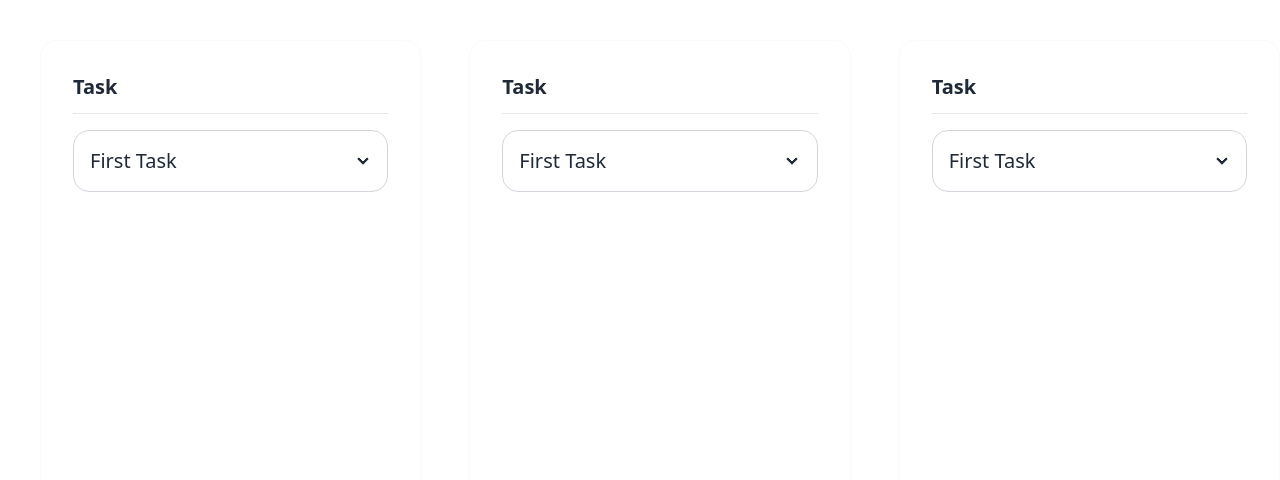
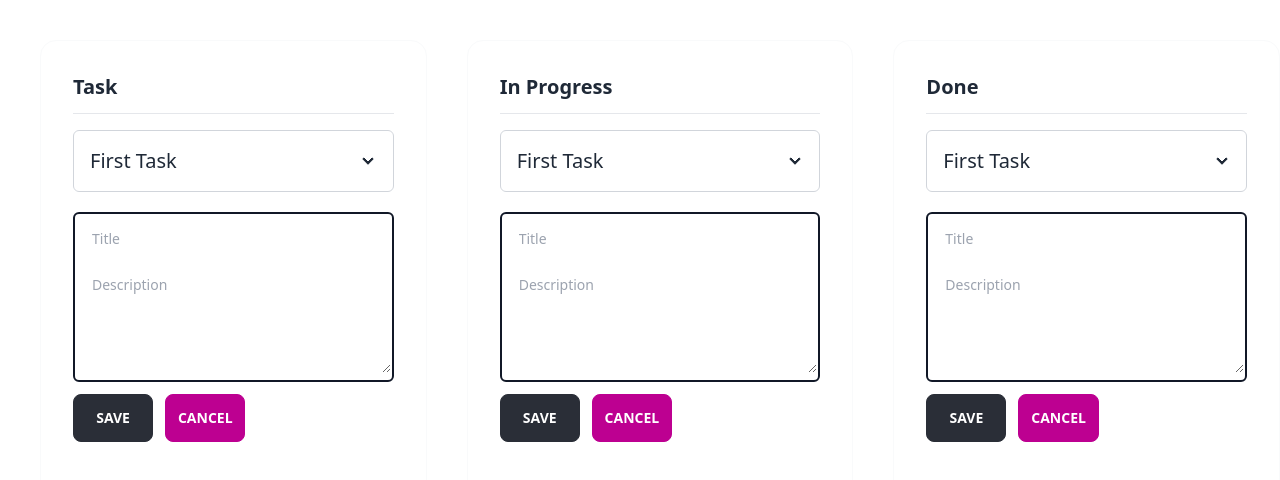
Before and after one commit to DevinWinando/personal-kanban, a React (Create React App) app: page / in a window 1280 px wide. Shown: the top 480 px of the page. Built offline with nearby package versions, Linux system fonts and the light colour scheme.

Commit message:
add: input group

```diff
--- a/src/App.js
+++ b/src/App.js
@@ -2,10 +2,10 @@ import Card from "./components/Card";
 
 function App() {
   return (
-    <div className="h-screen grid grid-cols-3 gap-2 container">
-      <Card />
-      <Card />
-      <Card />
+    <div className="h-screen grid grid-cols-3 gap-0 container">
+      <Card title="Task" />
+      <Card title="In Progress" />
+      <Card title="Done" />
     </div>
   );
 }
--- a/src/components/Card.js
+++ b/src/components/Card.jsx
@@ -1,18 +1,21 @@
 import React from "react";
+import Input from "./Input";
 
-function Card() {
+function Card(props) {
   return (
     <div className="card bordered h-4/5 mt-10 ml-10">
       <div className="card-body">
-        <h1 className="card-title">Task</h1>
+        <h1 className="card-title">{props.title}</h1>
         <hr className="mb-4" />
-        <div class="collapse border rounded-box border-base-300 collapse-arrow">
+        <div class="collapse border rounded-md border-base-300 collapse-arrow">
           <input type="checkbox" />
           <div className="collapse-title text-xl font-medium">First Task</div>
           <div className="collapse-content">
             <p>Minim sint cillum dolore ad fugiat sunt est non eiusmod enim.</p>
           </div>
         </div>
+
+        <Input />
       </div>
     </div>
   );
--- /dev/null
+++ b/src/components/Input.jsx
@@ -0,0 +1,22 @@
+import React from "react";
+
+function Input() {
+  return (
+    <div className="form-control mt-5">
+      <div className="border-2 border-gray-900 rounded-md">
+        <input type="text" placeholder="Title" className="input rounded-b-none focus:ring-0 w-full" />
+        <textarea className="textarea h-28 max-h-64 focus:ring-0 rounded-t-none w-full" placeholder="Description" name="desc"></textarea>
+      </div>
+      <div className="d-flex">
+        <button className="btn btn-active w-1/4 mt-3 mr-3" aria-pressed="true">
+          Save
+        </button>
+        <button className="btn btn-active btn-secondary w-1/4 mt-3" aria-pressed="true">
+          Cancel
+        </button>
+      </div>
+    </div>
+  );
+}
+
+export default Input;
```
